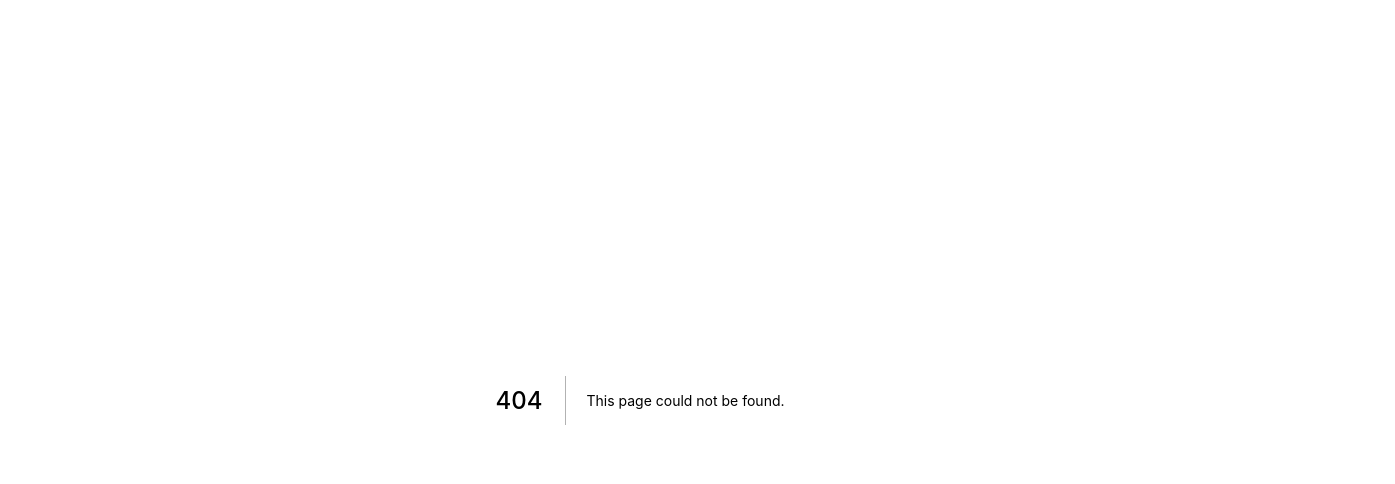
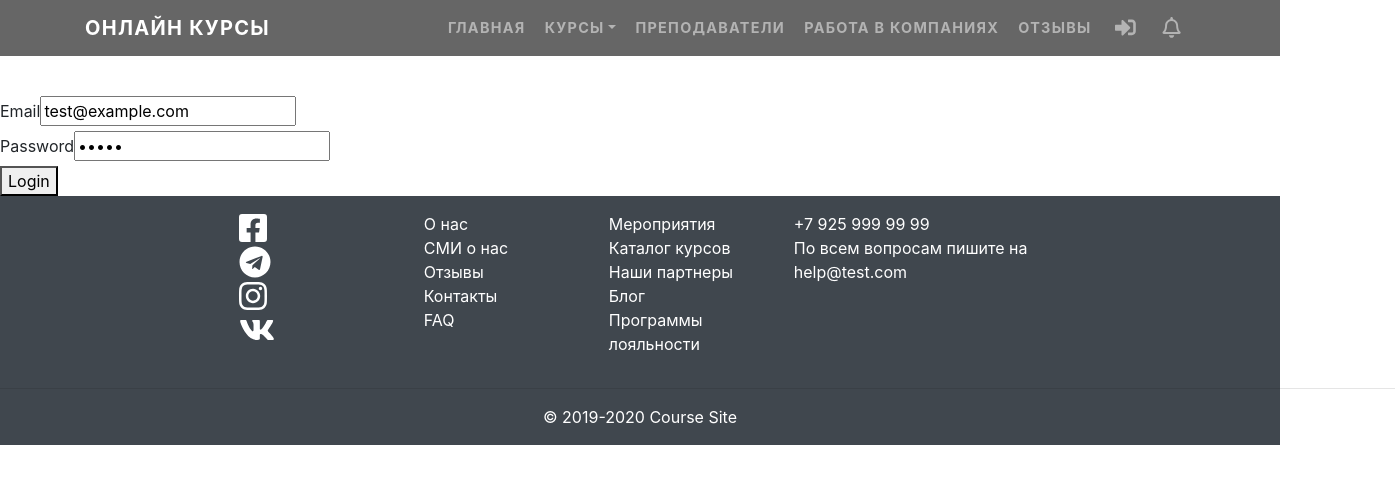
Before and after one commit to draihal/course-site-front-react, a Next.js app: page /login in a window 1280 px wide. Before the commit this address had no page. Shown: the top 484 px of the page, 1395 px wide, since content can reach past the window. Built offline with nearby package versions, Linux system fonts and the light colour scheme.

Commit message:
Add login page

```diff
--- a/components/Layout.js
+++ b/components/Layout.js
@@ -17,7 +17,7 @@ const Layout = props => (
 
     <Navbar />
 
-    <div className="content-wrapper">{props.children}</div>
+    <div className="content-wrapper main">{props.children}</div>
 
     <Footer />
       <script src="https://code.jquery.com/jquery-3.4.1.slim.min.js"
--- a/components/Navbar.js
+++ b/components/Navbar.js
@@ -43,9 +43,11 @@ const Navbar = () => (
                             <Link href="/#reviews"><a className="nav-link">Отзывы</a></Link>
                         </li>
                         <li className="nav-item">
-                            <a className="nav-link" id="login-icon" href="login.html">
-                                <FontAwesomeIcon icon={faSignInAlt} size="2x" />
-                            </a>
+                            <Link href="/login">
+                                <a className="nav-link" id="login-icon">
+                                    <FontAwesomeIcon icon={faSignInAlt} size="2x" />
+                                </a>
+                            </Link>
                         </li>
                         <li className="nav-item">
                             <a className="nav-link" id="bell-icon" href="#">
--- /dev/null
+++ b/pages/login.js
@@ -0,0 +1,63 @@
+import React, { useState } from "react";
+import Layout from '../components/Layout';
+
+
+function Login() {
+    const LoginInputs = {
+        email: "test@example.com",
+        password: "test!",
+    };
+
+    const [inputs, setInputs] = useState(LoginInputs);
+
+    const handleSubmit = async (e) => {
+        e.preventDefault();
+        alert(`TODO add login endpoint! ${JSON.stringify(inputs)}`)
+    };
+
+    const handleInputChange = (e) => {
+        e.persist();
+        setInputs({
+            ...inputs,
+            [e.target.name]: e.target.value,
+        });
+    };
+
+    return <Layout >
+        <div>
+        <form onSubmit={handleSubmit}>
+            <div>
+                <label htmlFor="email">Email</label>
+                <input type="email"
+                       id="email"
+                       name="email"
+                       onChange={handleInputChange}
+                       value={inputs.email}
+                />
+            </div>
+            <div>
+                <label htmlFor="password">Password</label>
+                <input type="password"
+                       id="password"
+                       name="password"
+                       onChange={handleInputChange}
+                       value={inputs.password}
+                />
+            </div>
+            <button type="submit">Login</button>
+        </form>
+            </div>
+        <style global jsx>{`
+            body,html{
+                height:100%;
+            }
+            .main{
+                height:auto;
+                min-height:100%;
+                padding-top: 6rem;
+            }
+        `}</style>
+    </Layout>;
+}
+
+export default Login;
--- a/styles/styles.scss
+++ b/styles/styles.scss
@@ -10,15 +10,15 @@ body {
     color: #505962;
 }
 
-body,html{
-   height:100%;
-}
-
-.main{
-  height:auto;
-  min-height:100%;
-  padding-top: 6rem;
-}
+//body,html{
+//   height:100%;
+//}
+//
+//.main{
+//  height:auto;
+//  min-height:100%;
+//  padding-top: 6rem;
+//}
 
 ::selection {
     background: #1ebba3;
```
